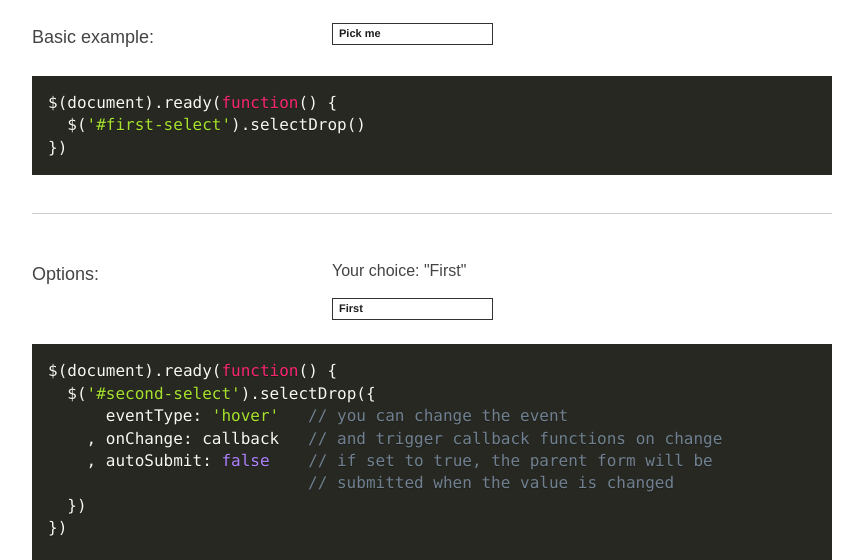
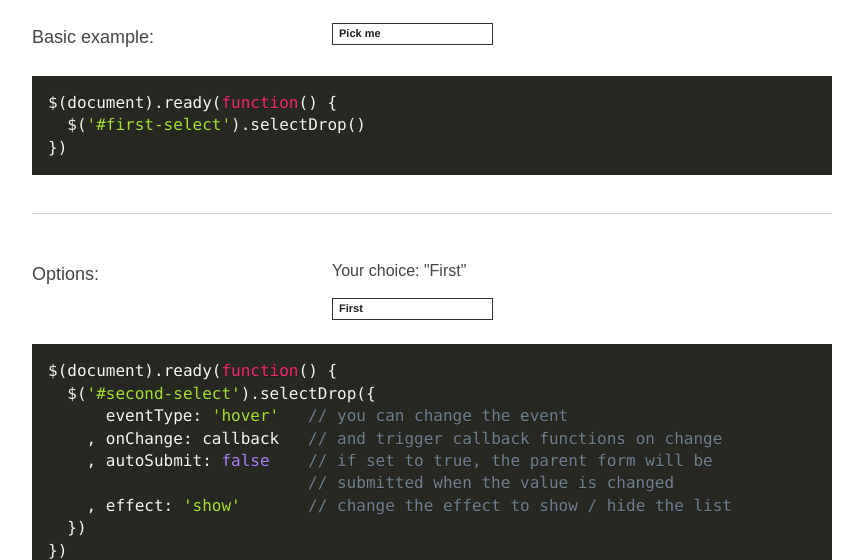
Before and after one commit to brentini/select-drop, a plain HTML site: page example/index.html in a window 1280 px wide. Shown: the part 211-771 px from the top of the page, without its empty margins (208-1071 px from the left). Drawn offline with nearby package versions, Linux system fonts and the light colour scheme.

Commit message:
Update documentation and bump version

```diff
--- a/example/css/select-drop.css
+++ b/example/css/select-drop.css
@@ -1,7 +1,7 @@
 /**
  * Select Drop
  * https://github.com/romainberger/select-drop
- * @version 0.4
+ * @version 0.5
  * @author: Romain Berger <romain@romainberger.com>
  */
 
--- a/example/index.html
+++ b/example/index.html
@@ -64,6 +64,7 @@
     , onChange: callback   // and trigger callback functions on change
     , autoSubmit: false    // if set to true, the parent form will be
                            // submitted when the value is changed
+    , effect: 'show'       // change the effect to show / hide the list
   })
 })
 
@@ -115,6 +116,7 @@ function callback() {
             $('#second-select').selectDrop({
                 eventType: 'hover'   // you can change the event
               , onChange: callback   // and trigger callback functions on change
+              , effect: 'show'
             })
 
             function callback() {
--- a/example/js/select-drop.js
+++ b/example/js/select-drop.js
@@ -3,7 +3,7 @@
  * Simple jQuery plugin to convert select to dropdown
  *
  * https://github.com/romainberger/select-drop
- * @version 0.4.1
+ * @version 0.5.0
  * @author: Romain Berger <romain@romainberger.com>
  *
  * Basic Usage:
```
Also changed, not shown: 2 other files.
